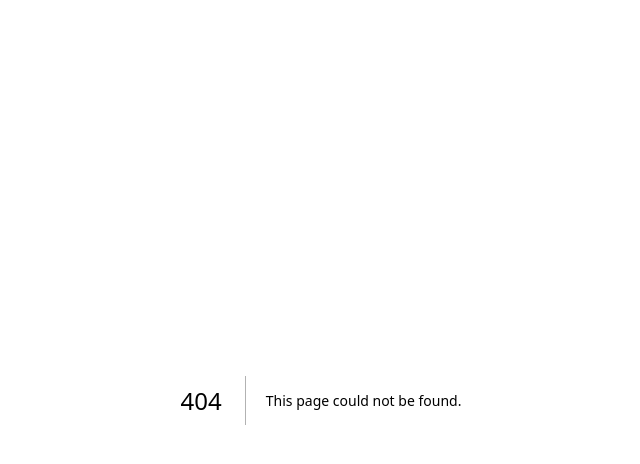
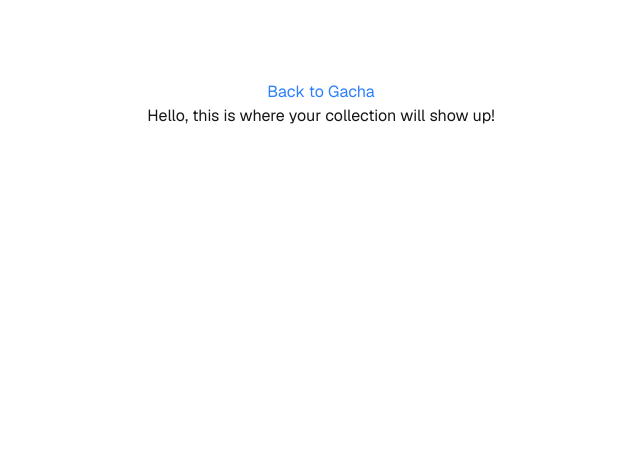
Before and after one commit to RRdav/rrs-gacha-app, a Next.js app: page /collection in a window 1280 px wide. Before the commit this address had no page. Shown: the top 464 px of the page, without its empty margins (319-959 px from the left). Built offline with nearby package versions, Linux system fonts and the light colour scheme.

Commit message:
Implement collection context to pass on data to collection page

```diff
--- a/src/app/api/rolls/route.tsx
+++ b/src/app/api/rolls/route.tsx
@@ -1,8 +1,6 @@
 
 import charactersDataFromFile from '../../../../public/data/anime.json'
 import { Character } from '@/app/utils/types/Character';
-
-// Define types for the characters data
 
 
 const charactersData: Character[] = charactersDataFromFile as Character[];
--- /dev/null
+++ b/src/app/collection/page.tsx
@@ -0,0 +1,38 @@
+'use client';
+
+import { CollectionContext } from "@/contexts/CollectionContext"
+import Image from "next/image";
+import Link from "next/link";
+import { useContext } from "react"
+
+export default function CollectionPage() {
+
+    const { acquiredCharacters } = useContext(CollectionContext);
+
+    return (
+        <main className="items-center justify-items-center min-h-screen p-8 pb-20 gap-16 sm:p-20 font-[family-name:var(--font-geist-sans)]">
+            <Link href="/gacha" className=" text-blue-500 hover:underline">
+                Back to Gacha
+            </Link>
+            <h1>Hello, this is where your collection will show up!</h1>
+            <ul className="grid grid-cols-1 sm:grid-cols-3 gap-4">
+                {acquiredCharacters.map((character, index) => (
+                    <li key={index}>
+                        <h2>{character.name}</h2>
+                        <p>Rarity: {character.rarity}</p>
+                        <figure className="relative w-[500px] h-[500px]">
+                            {character.image_url && (
+                                <Image
+                                    src={character.image_url}
+                                    alt={character.name}
+                                    fill
+                                    className="w-full h-auto object-cover"
+                                />
+                            )}
+                        </figure>
+                    </li>
+                ))}
+            </ul>
+        </main>
+    )
+}
--- a/src/app/gacha/page.tsx
+++ b/src/app/gacha/page.tsx
@@ -1,13 +1,19 @@
 'use client';
 
-import { useState } from "react";
+import { useContext, useEffect, useState } from "react";
+import { Character } from "../utils/types/Character";
+import { CollectionContext } from "@/contexts/CollectionContext";
 import Button from "../components/Button";
-import { Character } from "../utils/types/Character";
 import Image from "next/image";
+import Link from "next/link";
 
 export default function GachaPage() {
     const [rolledCharacter, setRolledCharacter] = useState<Character | null>(null);
     const [isLoading, setIsLoading] = useState(false);
+    const [isExist, setIsExist] = useState(false);
+
+    // Get the context to update the collection
+    const {acquiredCharacters, setAcquiredCharacters} = useContext(CollectionContext);
 
     const handleRoll = async () => {
         try {
@@ -24,7 +30,24 @@ export default function GachaPage() {
             }
 
             const data = await response.json();
+
+            // Set rolled character to show it on the page
             setRolledCharacter(data.data);
+
+            // Check if the rolled character already exists in the collection
+            const characterExists = acquiredCharacters.some(
+                (character) => character.name === data.data.name
+            );
+
+            if( characterExists ) {
+                setIsExist(true);
+                return;
+            } else {
+                setIsExist(false);
+                // Add the rolled character to the collection
+                setAcquiredCharacters((prev: Character[]) => data.data ? [...prev, data.data] : prev);
+            }
+
         }
         catch (err) {
             console.error('Error fetching data:', err);
@@ -58,8 +81,13 @@ export default function GachaPage() {
                 )}
                 {isLoading && <p>Rolling...</p>}
 
+                {isExist && <p className="text-red-500">You already have this character in your collection!</p>}
+
                 <Button onClick={handleRoll}>
                     Roll!
+                </Button>
+                <Button>
+                    <Link href="/collection"> Collection </Link>
                 </Button>
             </main>
         </div>
--- a/src/app/layout.tsx
+++ b/src/app/layout.tsx
@@ -1,6 +1,7 @@
 import type { Metadata } from "next";
 import { Geist, Geist_Mono } from "next/font/google";
 import "./globals.css";
+import { CollectionProvider } from "@/contexts/CollectionContext";
 
 const geistSans = Geist({
   variable: "--font-geist-sans",
@@ -27,7 +28,9 @@ export default function RootLayout({
       <body
         className={`${geistSans.variable} ${geistMono.variable} antialiased`}
       >
-        {children}
+        <CollectionProvider>
+          {children}
+        </CollectionProvider>
       </body>
     </html>
   );
--- /dev/null
+++ b/src/contexts/CollectionContext.tsx
@@ -0,0 +1,21 @@
+'use client';
+
+import { createContext } from "react";
+import { Character } from "@/app/utils/types/Character";
+import { useState, Dispatch, SetStateAction } from "react";
+
+
+export const CollectionContext = createContext({
+  acquiredCharacters: [] as Character[],
+  setAcquiredCharacters: (() => {}) as Dispatch<SetStateAction<Character[]>>,
+});
+
+export function CollectionProvider({children} : {children: React.ReactNode}) {
+    const [acquiredCharacters, setAcquiredCharacters] = useState<Character[]>([]);
+
+    return (
+        <CollectionContext.Provider value={{ acquiredCharacters, setAcquiredCharacters }}>
+            {children}
+        </CollectionContext.Provider>
+    );
+}
```
Also changed, not shown: 2 other files (tests, documents, lock files or other folders).
